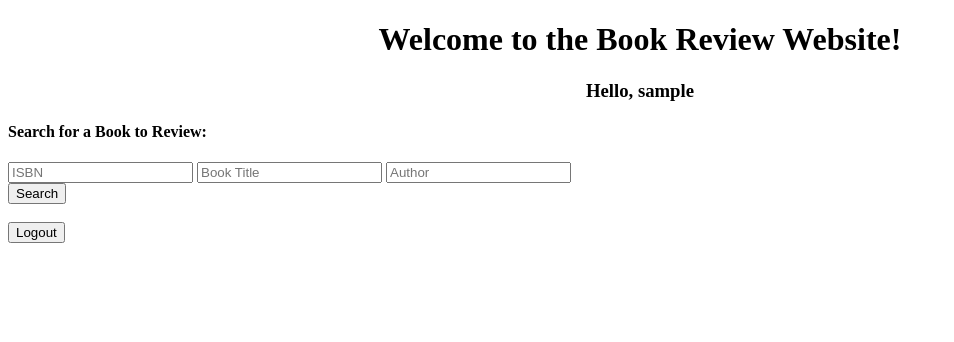
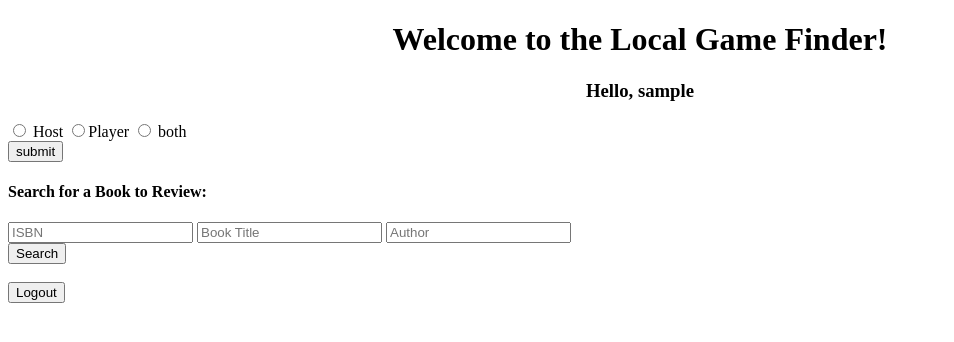
Before and after one commit to JeffreyThompson1/FinalProject551, a Flask app: page / in a window 1280 px wide. Shown: the top 342 px of the page, without its empty margins (0-954 px from the left). Run offline with Flask 2, Linux system fonts and the light colour scheme; the visitor is signed in with stand-in values (Sample User, id 1); parts of the project's set-up code (start-up, migrations or seed data) failed here and were passed over.

Commit message:
Modified Radio Buttons

```diff
--- a/application.py
+++ b/application.py
@@ -23,14 +23,22 @@ db = scoped_session(sessionmaker(bind=engine))
 
 @app.route("/", methods=["GET", "POST"])
 def index():
-    #Checks if User Has Logged In
-    if session.get("user") is None:
-        session["user"] = ""
+    if request.method == "GET":
+        #Checks if User Has Logged In
+        if session.get("user") is None:
+            session["user"] = ""
 
-    login = True
-    if session.get("user") == "":
-        login = False
+        login = True
+        if session.get("user") == "":
+            login = False
 
+        return render_template("index.html", login=login, user=session["user"])
+
+@app.route("/status", methods=["POST"])
+def status():
+    #Change User Status
+    db.execute("UPDATE users SET status = :status WHERE username = :user", {"status": request.form.get("status"), "user": session.get("user")})
+    db.commit()
     return render_template("index.html", login=login, user=session["user"])
 
 @app.route("/login", methods=["POST"])
@@ -56,7 +64,7 @@ def register():
     elif not request.form.get("password") == request.form.get("confirm"):
         return render_template("error.html", message="Password does not match Password Confirmation.")
     else:
-        db.execute("INSERT INTO users (email, username, password) VALUES (:email, :user, :pwrd)", {"email": request.form.get("email"), "user": request.form.get("username"), "pwrd": request.form.get("password")})
+        db.execute("INSERT INTO users (email, username, password, status) VALUES (:email, :user, :pwrd, :stat)", {"email": request.form.get("email"), "user": request.form.get("username"), "pwrd": request.form.get("password"), "stat": ""})
         db.commit()
         session["user"] = request.form.get("username")
         session["user_id"] = db.execute("SELECT id FROM users WHERE username=:user AND password=:pwrd LIMIT 1", {"user": request.form.get("username"), "pwrd": request.form.get("password")}).fetchall()
@@ -131,5 +139,6 @@ def book_api(code):
                 "Average Rating":       rev["average_rating"]
         })
 
+
 if __name__ == "__main__":
     index()
--- a/templates/index.html
+++ b/templates/index.html
@@ -1,14 +1,23 @@
 {% extends "layouts.html" %}
 
 {% block title %}
-    Book Review Website
+    Tinder For Gamers
 {% endblock %}
 
 {% block body %}
-    <h1>Welcome to the Book Review Website!</h1>
+    <h1>Welcome to the Local Game Finder!</h1>
 
     {% if login %}
         <h3>Hello, {{ user }}</h3>
+
+        <form action="{{ url_for('status') }}" method="POST">
+            <div class="form-group">
+                <input type="radio" id="host" name="status" value="host"> Host
+                <input type="radio" id="player" name="status" value="player">Player
+                <input type="radio" id="both" name="status" value="both"> both <br>
+                <input type="submit"  value="submit">
+            </div>
+        </form>
 
         <h4>Search for a Book to Review:</h4>
         <form action="{{ url_for('search') }}" method="POST">
```
Also changed, not shown: 2 other files.
